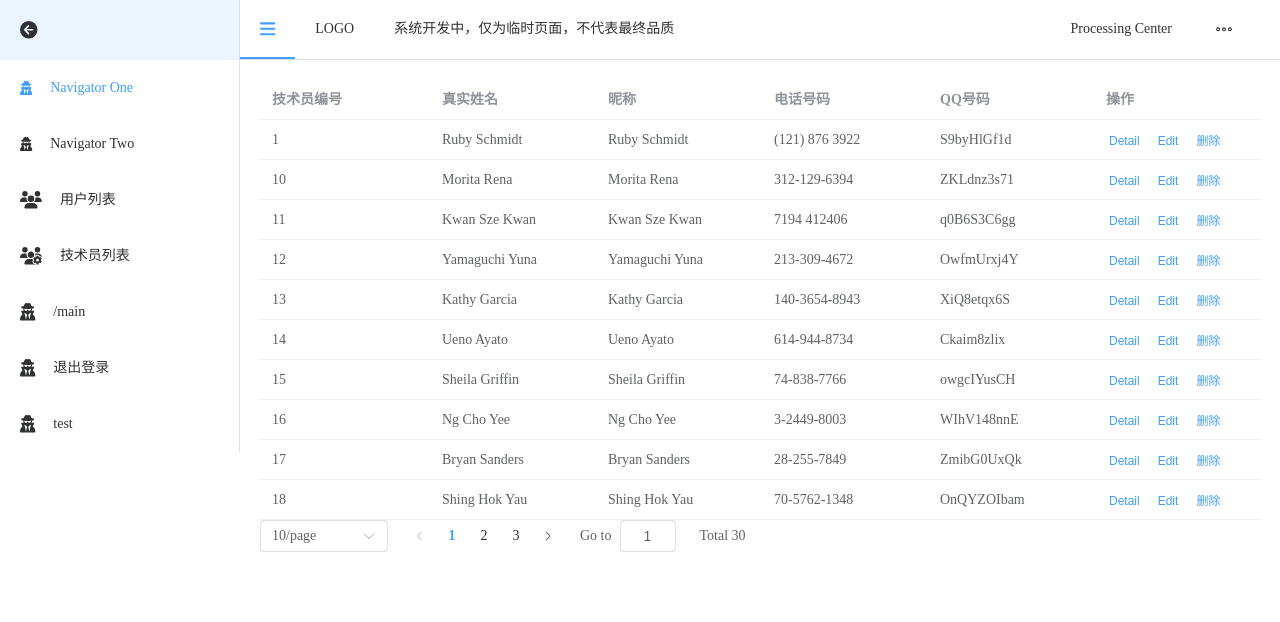
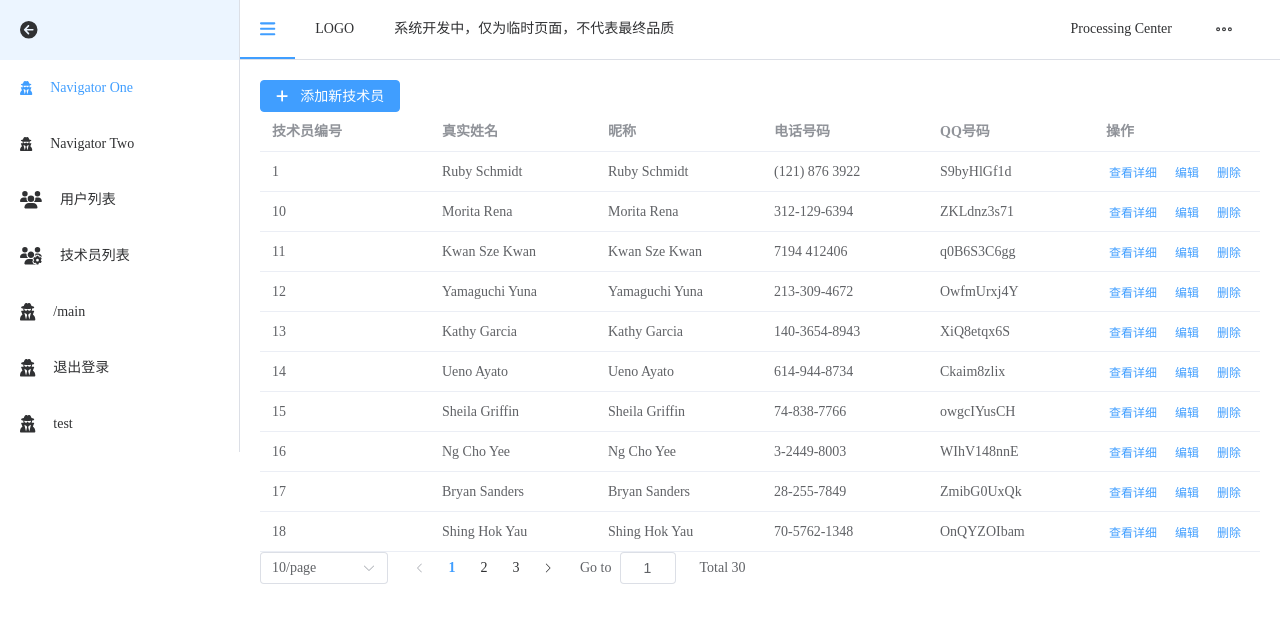
Before and after one commit to Gork336/feiyang-vue-admin, a Vue app: page /main/technicians in a window 1280 px wide. Shown: the top 622 px of the page. Built offline with nearby package versions, Linux system fonts and the light colour scheme.

Commit message:
techniciansTable

```diff
--- a/src/components/fontawesome.js
+++ b/src/components/fontawesome.js
@@ -11,7 +11,8 @@ import {
   faCircleArrowLeft,
   faCircleArrowRight,
   faUsers,
-  faUsersGear
+  faUsersGear,
+  faPlus
 } from "@fortawesome/free-solid-svg-icons";
 import { faTwitter } from "@fortawesome/free-brands-svg-icons";
 
@@ -23,7 +24,8 @@ library.add(
   faCircleArrowLeft,
   faCircleArrowRight,
   faUsers,
-  faUsersGear
+  faUsersGear,
+  faPlus
 );
 
 export { FontAwesomeIcon };
--- /dev/null
+++ b/src/components/usePagination.js
@@ -0,0 +1,37 @@
+import { computed, ref, watch } from "vue";
+
+export function usePagination(data) {
+  //total
+  const total = computed(() => {
+    return data.value.length;
+  });
+  //page-size
+  const pageSize = ref(10);
+  watch(
+    () => pageSize.value,
+    (newSize) => {
+      pageSize.value = newSize;
+    }
+  );
+  //current-page
+  const currentPage = ref(1);
+  watch(
+    () => currentPage.value,
+    (newPage) => {
+      currentPage.value = newPage;
+    }
+  );
+  //current-page-data
+  const currentPageData = computed(() => {
+    const start = (currentPage.value - 1) * pageSize.value;
+    const end = start + pageSize.value;
+    return data.value.slice(start, end);
+  });
+
+  return {
+    total,
+    pageSize,
+    currentPage,
+    currentPageData,
+  };
+}
--- a/src/router/mainRouter.js
+++ b/src/router/mainRouter.js
@@ -3,7 +3,7 @@ import login1 from "@/views/login/login-1.vue";
 import Test from "@/views/Test.vue";
 import usersTable from "@/views/tables/usersTable.vue";
 import techniciansTable from "@/views/tables/techniciansTable.vue"
-import layout from "@/components/layout.vue";
+import layout from "@/components/layout/layout.vue";
 
 import { useLoginStatusStore } from "@/stores/loginStatus";
 
--- a/src/views/tables/techniciansTable.vue
+++ b/src/views/tables/techniciansTable.vue
@@ -1,6 +1,8 @@
 <script setup>
 import { computed, onMounted, ref, watch, reactive } from "vue";
 import axios from "axios";
+import { usePagination } from "@/components/usePagination.js"; //分页
+
 //临时数据
 import staticTechbiciansData from "@/staticJson/staticTechniciansData.json";
 
@@ -15,70 +17,74 @@ techniciansData.value = staticTechbiciansData; //测试临时数据
 //   });
 // });
 
-//total
-const total = computed(() => {
-  return techniciansData.value.length;
-});
-//修改
+const { total, pageSize, currentPage, currentPageData } =
+  usePagination(techniciansData);
 
-//page-size
-const pageSize = ref(10);
-watch(
-  () => pageSize.value,
-  (newSize) => {
-    pageSize.value = newSize;
-  }
-);
-
-//current-page
-const currentPage = ref(1);
-watch(
-  () => currentPage.value,
-  (newPage) => {
-    currentPage.value = newPage;
-  }
-);
-//当前分页数据
-const currentPageData = computed(() => {
-  const start = (currentPage.value - 1) * pageSize.value;
-  const end = start + pageSize.value;
-  return techniciansData.value.slice(start, end);
-});
-//detail
-function handleDetail(scope) {
-  console.log(JSON.stringify(scope.row));
-}
-//Edit
-const dialogFormVisible = ref(false);
-function handleEdit(scope) {
-  dialogFormVisible.value = true;
-  console.log(scope);
-  dialogForm.technician_id = scope.row.technician_id;
-  dialogForm.realname = scope.row.realname;
-}
-//handleEditDialogConfirm
-const dialogForm = reactive({
+//technicianForm
+const technicianForm = reactive({
   technician_id: "",
   realname: "",
+  nickname: "",
+  phone_no: "",
+  qq_no: "",
 });
-function handleEditDialogConfirm() {
-  dialogFormVisible.value = false;
+//Add
+const dialogAddVisible = ref(false);
+function handleAdd() {
+  dialogAddVisible.value = true;
+  Object.keys(technicianForm).forEach((key) => {
+    technicianForm[key] = "";
+  });
+}
+//addDialogSubmit
+function addDialogSubmit() {
+  dialogAddVisible.value = false;
+  axios.post("/addTechnician", technicianForm).catch((e) => {
+    console.log(e);
+  });
+}
+
+//Detail
+function handleDetail(scope) {}
+//Edit
+const dialogEditVisible = ref(false);
+function handleEdit(scope) {
+  Object.keys(technicianForm).forEach((key) => {
+    technicianForm[key] = scope.row[key];
+  });
+  dialogEditVisible.value = true;
+}
+//EditDialogConfirm
+function EditDialogConfirm() {
+  dialogEditVisible.value = false;
+  axios.post("/updateTechnician", technicianForm).catch((e) => {
+    console.log(e);
+  });
 }
 //Delete
 const dialogDeleteVisible = ref(false);
-var willDelete = "";
+var willDeleteId = "";
 function handleDelete(scope) {
-  dialogDeleteVisible.value= true;
-  willDelete = scope.row;
-  console.log(willDelete);
+  dialogDeleteVisible.value = true;
+  willDeleteId = scope.row.technician_id;
 }
-//handleDeleteDialogConfirm
-function handleDeleteDialogConfirm() {
+//DeleteDialogConfirm
+function DeleteDialogConfirm() {
   dialogDeleteVisible.value = false;
-  axios.post("/deleteTechnician", willDelete);
+  axios.post("/deleteTechnician", willDeleteId).catch((e) => {
+    console.log(e);
+  });
 }
 </script>
 <template>
+  <span
+    ><el-button type="primary" @click="handleAdd"
+      ><font-awesome-icon
+        icon="fa-solid fa-plus"
+        class="icon"
+      />添加新技术员</el-button
+    ></span
+  >
   <el-table :data="currentPageData" style="width: 100%">
     <el-table-column prop="technician_id" label="技术员编号" />
     <el-table-column prop="realname" label="真实姓名" />
@@ -88,10 +94,10 @@ function handleDeleteDialogConfirm() {
     <el-table-column fixed="right" label="操作">
       <template #default="scope">
         <el-button link type="primary" size="small" @click="handleDetail(scope)"
-          >Detail</el-button
+          >查看详细</el-button
         >
         <el-button link type="primary" size="small" @click="handleEdit(scope)"
-          >Edit</el-button
+          >编辑</el-button
         >
         <el-button link type="primary" size="small" @click="handleDelete(scope)"
           >删除</el-button
@@ -105,37 +111,76 @@ function handleDeleteDialogConfirm() {
     v-model:page-size="pageSize"
     v-model:current-page="currentPage"
   />
-
-  <el-dialog v-model="dialogFormVisible" title="修改信息" width="50%">
-    <p>123</p>
-    <el-form :model="dialogForm">
+  <!-- Add -->
+  <el-dialog v-model="dialogAddVisible" title="添加新技术员" width="50%">
+    <el-form :model="technicianForm" label-width="120px" label-position="left">
       <el-form-item label="技术员编号">
-        <el-input v-model="dialogForm.technician_id" disabled />
+        <el-input v-model="technicianForm.technician_id" />
       </el-form-item>
-      <el-form-item label="技术员姓名">
-        <el-input v-model="dialogForm.realname" disabled />
+      <el-form-item label="真实姓名">
+        <el-input v-model="technicianForm.realname" />
+      </el-form-item>
+      <el-form-item label="昵称">
+        <el-input v-model="technicianForm.nickname" />
+      </el-form-item>
+      <el-form-item label="电话号码">
+        <el-input v-model="technicianForm.phone_no" />
+      </el-form-item>
+      <el-form-item label="QQ号码">
+        <el-input v-model="technicianForm.qq_no" />
       </el-form-item>
     </el-form>
     <template #footer>
       <span class="dialog-footer">
-        <el-button @click="dialogFormVisible = false">取消</el-button>
-        <el-button type="primary" @click="handleEditDialogConfirm">
-          确认
-        </el-button>
+        <el-button @click="dialogAddVisible = false">取消</el-button>
+        <el-button type="primary" @click="addDialogSubmit"> 提交 </el-button>
       </span>
     </template>
   </el-dialog>
+  <!-- Detail -->
 
+  <!-- Edit -->
+  <el-dialog v-model="dialogEditVisible" title="修改信息" width="50%">
+    <p>123</p>
+    <el-form :model="technicianForm">
+      <el-form-item label="技术员编号">
+        <el-input v-model="technicianForm.technician_id" disabled />
+      </el-form-item>
+      <el-form-item label="技术员姓名">
+        <el-input v-model="technicianForm.realname" disabled />
+      </el-form-item>
+      <el-form-item label="昵称">
+        <el-input v-model="technicianForm.nickname" />
+      </el-form-item>
+      <el-form-item label="电话号码">
+        <el-input v-model="technicianForm.phone_no" />
+      </el-form-item>
+      <el-form-item label="QQ号码">
+        <el-input v-model="technicianForm.qq_no"
+      /></el-form-item>
+    </el-form>
+    <template #footer>
+      <span class="dialog-footer">
+        <el-button @click="dialogEditVisible = false">取消</el-button>
+        <el-button type="primary" @click="EditDialogConfirm"> 确认 </el-button>
+      </span>
+    </template>
+  </el-dialog>
+  <!-- Delete -->
   <el-dialog v-model="dialogDeleteVisible" title="Tips" width="30%">
     <span>确定要删除该技术员信息吗？</span>
     <template #footer>
       <span class="dialog-footer">
         <el-button @click="dialogDeleteVisible = false">取消</el-button>
-        <el-button type="primary" @click="handleDeleteDialogConfirm">
+        <el-button type="primary" @click="DeleteDialogConfirm">
           确认
         </el-button>
       </span>
     </template>
   </el-dialog>
 </template>
-<style scoped></style>
+<style scoped>
+.icon {
+  padding-right: 12px;
+}
+</style>
--- a/src/views/tables/usersTable.vue
+++ b/src/views/tables/usersTable.vue
@@ -1,5 +1,6 @@
 <script setup>
 import { computed, onMounted, ref, watch } from "vue";
+import { usePagination } from "@/components/usePagination";
 import axios from "axios";
 
 // 用于存储从后端获取的数据
@@ -16,37 +17,8 @@ onMounted(() => {
     });
 });
 
-//total
-const total = computed(() => {
-  console.log(usersData.value.length);
-  return usersData.value.length;
-});
-
-//page-size
-const pageSize = ref(10); //每页多少条
-watch(
-  () => pageSize.value,
-  (newSize) => {
-    pageSize.value = newSize;
-    console.log("newSize: " + newSize);
-  }
-);
-//current-page
-const currentPage = ref(1); //当前页
-watch(
-  () => currentPage.value,
-  (newPage) => {
-    currentPage.value = newPage;
-    console.log("newPage: " + newPage);
-  }
-);
-
-//当前分页数据
-const currentPageData = computed(() => {
-  const start = (currentPage.value - 1) * pageSize.value;
-  const end = start + pageSize.value;
-  return usersData.value.slice(start, end);
-});
+const { total, pageSize, currentPage, currentPageData } =
+  usePagination(usersData);
 </script>
 <template>
   <el-table :data="currentPageData" style="width: 100%">
```
Also changed, not shown: src/views/dialog/techniciansDialog.vue (added, +62 -0 lines), src/components/layout/aside.vue (renamed from src/components/aside.vue), src/components/layout/header.vue (renamed from src/components/header.vue), src/components/layout/layout.vue (renamed from src/components/layout.vue), 6 other files (tests, documents, lock files or other folders).
